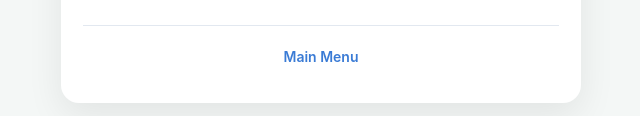
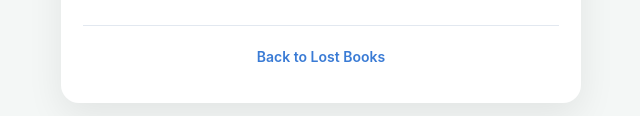
Before and after one commit to JacobSeeksTruth/jacobs-bsg-app, a plain HTML site: page lost-books/book-of-enoch/index.html in a window 1280 px wide. Shown: the part 896-1012 px from the top of the page, 319-959 px from the left. Drawn offline with Linux system fonts and the light colour scheme.

Commit message:
Update footer link to 'Back to Lost Books'

```diff
--- a/lost-books/book-of-enoch/index.html
+++ b/lost-books/book-of-enoch/index.html
@@ -35,7 +35,7 @@
         </section>
 
         <footer class="footer">
-            <a href="https://jacobseekstruth.github.io/jacobs-bsg-app/" class="main-menu-btn">Main Menu</a>
+            <a href="https://jacobseekstruth.github.io/jacobs-bsg-app/lost-books" class="main-menu-btn">Back to Lost Books</a>
         </footer>
     </div>
 
```
